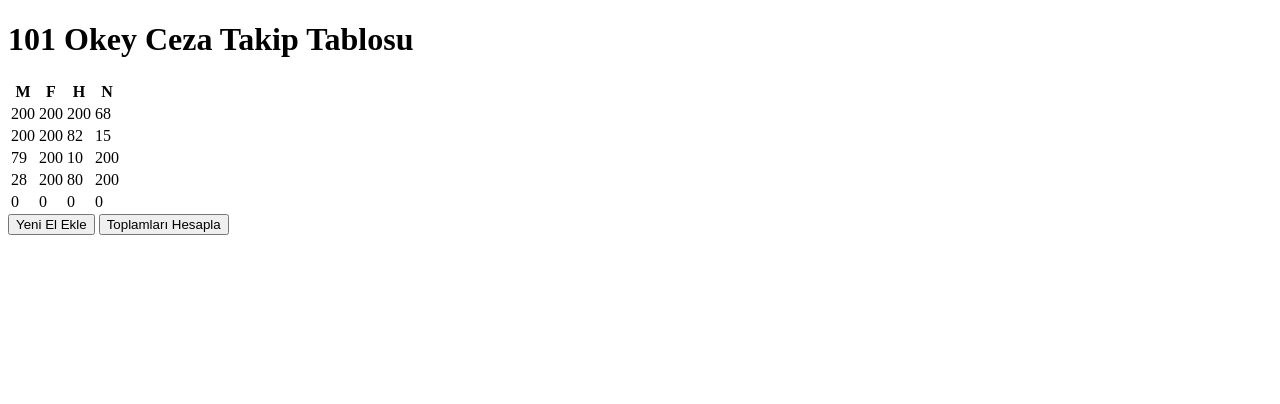
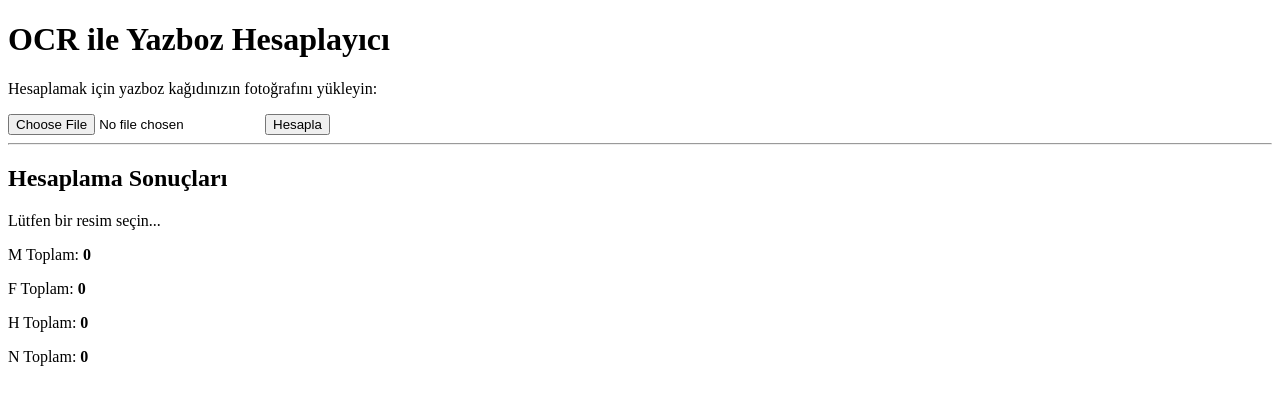
Before and after one commit to superrhoca/101-Okey-Yazboz, a plain HTML site: page index.html in a window 1280 px wide. Drawn offline with Linux system fonts and the light colour scheme; a script that the page names is missing.

Commit message:
Update index.html

```diff
--- a/index.html
+++ b/index.html
@@ -3,64 +3,29 @@
 <head>
     <meta charset="UTF-8">
     <meta name="viewport" content="width=device-width, initial-scale=1.0">
-    <title>101 Okey Yazboz</title>
+    <title>OCR ile 101 Okey Yazboz</title>
     <link rel="stylesheet" href="style.css">
 </head>
 <body>
 
-    <h1>101 Okey Ceza Takip Tablosu</h1>
+    <h1>OCR ile Yazboz Hesaplayıcı</h1>
+    <p>Hesaplamak için yazboz kağıdınızın fotoğrafını yükleyin:</p>
 
-    <table id="score-table">
-        <thead>
-            <tr>
-                <th>M</th>
-                <th>F</th>
-                <th>H</th>
-                <th>N</th>
-            </tr>
-        </thead>
+    <input type="file" id="image-upload" accept="image/*" />
+    <button id="calculate-btn">Hesapla</button>
 
-        <tbody id="score-body">
-            <tr>
-                <td contenteditable="true">200</td>
-                <td contenteditable="true">200</td>
-                <td contenteditable="true">200</td>
-                <td contenteditable="true">68</td>
-            </tr>
-            <tr>
-                <td contenteditable="true">200</td>
-                <td contenteditable="true">200</td>
-                <td contenteditable="true">82</td>
-                <td contenteditable="true">15</td>
-            </tr>
-            <tr>
-                <td contenteditable="true">79</td>
-                <td contenteditable="true">200</td>
-                <td contenteditable="true">10</td>
-                <td contenteditable="true">200</td>
-            </tr>
-             <tr>
-                <td contenteditable="true">28</td>
-                <td contenteditable="true">200</td>
-                <td contenteditable="true">80</td>
-                <td contenteditable="true">200</td>
-            </tr>
-            </tbody>
+    <hr>
 
-        <tfoot>
-            <tr>
-                <td id="total-m">0</td>
-                <td id="total-f">0</td>
-                <td id="total-h">0</td>
-                <td id="total-n">0</td>
-            </tr>
-        </tfoot>
-    </table>
+    <h2>Hesaplama Sonuçları</h2>
+    <div id="status">Lütfen bir resim seçin...</div>
+    <div id="results">
+        <p>M Toplam: <strong id="total-m">0</strong></p>
+        <p>F Toplam: <strong id="total-f">0</strong></p>
+        <p>H Toplam: <strong id="total-h">0</strong></p>
+        <p>N Toplam: <strong id="total-n">0</strong></p>
+    </div>
 
-    <div class="buttons">
-        <button id="add-row-btn">Yeni El Ekle</button>
-        <button id="calculate-btn">Toplamları Hesapla</button>
-    </div>
+    <script src='https://cdn.jsdelivr.net/npm/tesseract.js@5/dist/tesseract.min.js'></script>
 
     <script src="script.js"></script>
 </body>
```
